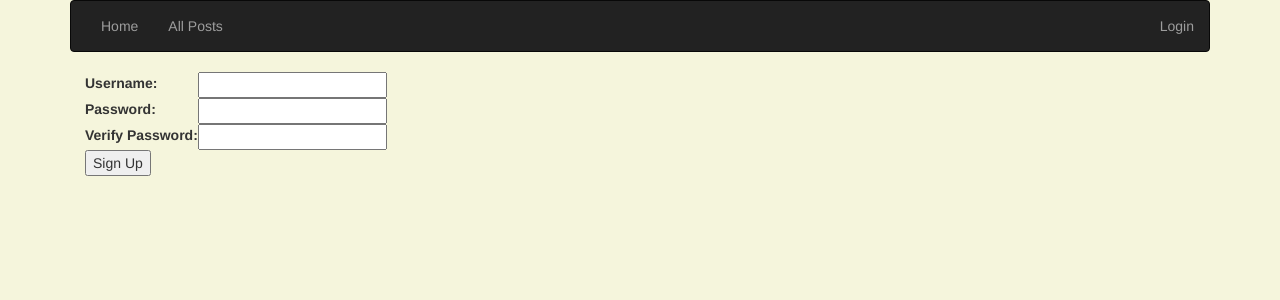
After one commit to tylerchapman/Blogz, a Flask app: page /signup in a window 1280 px wide. The commit adds this page. Shown: the top 300 px of the page. Run offline with Flask 2, Linux system fonts and the light colour scheme; some libraries are stand-ins or nearby versions.

Commit message:
added sessions and updated templates

```diff
--- a/main.py
+++ b/main.py
@@ -1,9 +1,10 @@
-from flask import Flask, request, redirect, render_template
+from flask import Flask, request, redirect, render_template, session
+from flask import url_for, flash
 from flask_sqlalchemy import SQLAlchemy
 
 app = Flask(__name__)
 app.config['DEBUG'] = True
-app.config['SQLALCHEMY_DATABASE_URI'] = 'mysql+pymysql://build-a-blog:blog@localhost:8889/build-a-blog'
+app.config['SQLALCHEMY_DATABASE_URI'] = 'mysql+pymysql://blogz:blogz@localhost:8889/blogz'
 app.config['SQLALCHEMY_ECHO'] = True
 db = SQLAlchemy(app)
 app.secret_key = 'QLciVE2R1J'
@@ -14,25 +15,110 @@ class Blog(db.Model):
     id = db.Column(db.Integer, primary_key=True)
     title = db.Column(db.String(120))
     body = db.Column(db.String(120))
+    owner_id = db.Column(db.Integer, db.ForeignKey('user.id'))
 
-    def __init__(self, title, body):
+    def __init__(self, title, body, owner_id):
         self.title = title
         self.body = body
+        self.owner_id = owner_id
+
+
+class User(db.Model):
+
+    id = db.Column(db.Integer, primary_key=True)
+    username = db.Column(db.String(50), unique=True)
+    password = db.Column(db.String(20))
+    blogs = db.relationship('Blog', backref='owner')
+
+    def __init__(self, username, password):
+        self.username = username
+        self.password = password
+
+
+def logged_in():
+    if session.get('username') == True:
+        return True
+    else:
+        return False
+
+
+@app.before_request
+def require_login():
+    allowed_routes = ['login', 'signup']
+    if request.endpoint not in allowed_routes and 'username' not in session:
+        redirect('/login')
+
+
+@app.route('/login', methods=['POST', 'GET'])
+def login():
+
+    if request.method == 'POST':
+        username = request.form['username']
+        password = request.form['password']
+        user = User.query.filter_by(username=username).first()
+        if user and user.password == password:
+            session['username'] = username
+            flash("Logged in")
+            return redirect('/newpost')
+        else:
+            flash('User password incorrect, or user does not exist')
+    return render_template('login.html')
+
+
+@app.route('/signup', methods=['POST', 'GET'])
+def signup():
+
+    if request.method == 'POST':
+        username = request.form['username']
+        password = request.form['password']
+        verify = request.form['verify']
+
+        existing_user = User.query.filter_by(username=username).first()
+        if not existing_user:
+            new_user = User(username, password)
+            db.session.add(new_user)
+            db.session.commit()
+            session['username'] = username
+            return redirect('/blog')
+        else:
+            flash('Duplicate User!')
+            return redirect('/signup')
+    return render_template('signup.html')
+
+
+@app.route('/logout')
+def logout():
+    #if session['username'] != None:
+        #del session['username']
+    session.pop('username', None) # key and what to replace it with
+    return redirect('/blog')
 
 
 @app.route('/blog', methods=['POST', 'GET'])
 def blog():
 
-    blog_posts = Blog.query.all()
-    blog_posts = list(reversed(blog_posts))
+    #blog_posts = Blog.query.all()
+    #blog_posts = list(reversed(blog_posts))
 
-    id = request.args.get('id')
+    user = request.args.get('user')
+    blog_id = request.args.get('id')
 
-    if id != None:
-        blogpost = Blog.query.filter_by(id=id).first()
-        return render_template('base.html', blog_posts=blog_posts, blogpost=blogpost)
-    else:
-        return render_template('base.html', blog_posts=blog_posts)
+    if request.method == 'GET':
+        if user != None:
+            user = User.query.filter_by(username=user).first()
+            blog_posts = Blog.query.filter_by(owner_id=user.id).all()
+            blog_posts = list(reversed(blog_posts))
+            return render_template('blog.html', blog_posts=blog_posts, user=user)
+        elif blog_id != None:
+            post = Blog.query.filter_by(id=blog_id).first()
+            user = User.query.filter_by(id=post.owner_id).first()
+            user = user.username
+            return render_template('blog.html', post=post, user=user)
+        else:
+            blog_posts = Blog.query.all()
+            user = User.query.all()
+            blog_posts = list(reversed(blog_posts))
+            return render_template('blog.html', blog_posts=blog_posts, user=user)
 
 
 @app.route('/newpost', methods=['POST', 'GET'])
@@ -41,7 +127,10 @@ def newpost():
     if request.method == 'POST':
         title = request.form['title']
         body = request.form['body']
-        new_post = Blog(title, body)
+        username = session['username']
+        owner = User.query.filter_by(username=username).first()
+        owner_id = owner.id
+        new_post = Blog(title, body, owner_id)
         db.session.add(new_post)
         db.session.commit()
         return redirect('/blog')
@@ -49,5 +138,11 @@ def newpost():
         return render_template('newpost.html')
 
 
+@app.route('/', methods=['GET'])
+def index():
+    users = User.query.all()
+    return render_template('index.html', users=users)
+
+
 if __name__ == '__main__':
     app.run()
--- a/static/css/styles.css
+++ b/static/css/styles.css
@@ -1,16 +1,11 @@
-.container {
-    display: grid;
-    grid-template-columns: repeat(3, 1fr);
-    grid-gap: 10px;
-    grid-auto-rows: minmax(100px, auto);
+.blog_author_link {
+  font-style: italic;
 }
 
-.blog-list {
-    grid-column: 1 / 3;
-    grid-row: 1;
+body {
+  background-color: beige;
 }
 
-.blog-post {
-    grid-column: 2 / 3;
-    grid-row: 1;
+#duplicate_flash {
+  color: red;
 }
--- a/templates/base.html
+++ b/templates/base.html
@@ -1,36 +1,45 @@
 <!DOCTYPE html>
 <html>
     <head>
-        <title>Build-A-Blog</title>
-        <link rel="stylesheet" href="{{ url_for('static', filename='css/styles.css') }}">    </head>
+        <title>Blogz</title>
+        <link rel="stylesheet" href="https://maxcdn.bootstrapcdn.com/bootstrap/3.3.7/css/bootstrap.min.css" integrity="sha384-BVYiiSIFeK1dGmJRAkycuHAHRg32OmUcww7on3RYdg4Va+PmSTsz/K68vbdEjh4u" crossorigin="anonymous">
+        <link rel="stylesheet" href="{{ url_for('static', filename='css/styles.css') }}">
+    </head>
     <body>
-        <div>
-            <a href="/blog">Home</a>
-            <a href="/newpost">Add A New Blog Post</a>
+        <div  class="container">
+          <div class="navbar navbar-inverse">
+            <div class="container-fluid">
+              <ul class="nav navbar-nav">
+                <li class="nav-item">
+                  <a class="nav-link" href="/">Home</a>
+                </li>
+                <li class="nav-item">
+                  <a class="nav-link" href="/blog">All Posts</a>
+                </li>
+                {% if session.username %}
+                <li class="nav-item">
+                  <a class="nav-link" href="/newpost">New Post</a>
+                </li>
+                {% endif %}
+              </ul>
+              <ul class="nav navbar-nav navbar-right">
+                {% if not session.username %}
+                <li class="nav-item">
+                  <a class="nav-link" href="/login">Login</a>
+                </li>
+                {% endif %}
+                {% if session.username %}
+                <li class="nav-item">
+                  <a class="nav-link" href="/logout">Log Out</a>
+                </li>
+                {% endif %}
+              </ul>
+            </div>
+          </div>
+          <div class="container">
+            {% block content %}
+            {% endblock %}
+          </div>
         </div>
-        <div class="container">
-            <div class="blog-list">
-            {% if blog_posts|length == 0 %}
-            <p>No Posts Yet</p>
-            {% else %}
-                <ul>
-                    {% for blog in blog_posts %}
-                    <li>
-                        <h2><a href="/blog?id={{ blog.id }}" >{{blog.title}}</a></h2>
-                        <p>{{ blog.body[0:20] + "..." }}</p>
-                    </li>
-                    {% endfor %}
-                </ul>
-            {% endif %}
-            </div>
-
-            <div class="blog-post">
-                {%  if blogpost %}
-                <h2>{{blogpost.title}}</h2>
-                <p>{{blogpost.body}}</p>
-                {% endif %}
-            </div>
-        </div>
-
     </body>
 </html>
--- /dev/null
+++ b/templates/signup.html
@@ -0,0 +1,47 @@
+{% extends "base.html" %}
+
+{% block content %}
+
+{% with messages = get_flashed_messages() %}
+{% if messages %}
+<!-- {% for message in messages %} -->
+<h3 id="duplicate_flash">{{ message }}</h3>
+<!-- {% endfor %} -->
+{% endif %}
+{% endwith %}
+
+<form action="/signup" method="post">
+    <table>
+        <tr>
+            <td>
+                <label for="username">Username:</label>
+            </td>
+            <td>
+                <input name="username" type="text" required>
+            </td>
+        </tr>
+        <tr>
+            <td>
+                <label for="password">Password:</label>
+            </td>
+            <td>
+                <input type="password" name="password" required>
+            </td>
+        </tr>
+        <tr>
+            <td>
+                <label for="verify">Verify Password:</label>
+            </td>
+            <td>
+                <input type="password" name="verify" required>
+            </td>
+        </tr>
+        <tr>
+            <td>
+                <input type="submit" name="signup" value="Sign Up">
+            </td>
+        </tr>
+    </table>
+</form>
+
+{% endblock %}
```
Also changed, not shown: templates/NOTESDONTUSE.html (added, +38 -0 lines), templates/blog.html (added, +25 -0 lines), templates/index.html (added, +14 -0 lines), templates/login.html (added, +30 -0 lines), templates/newpost.html (+3 -4 lines).
